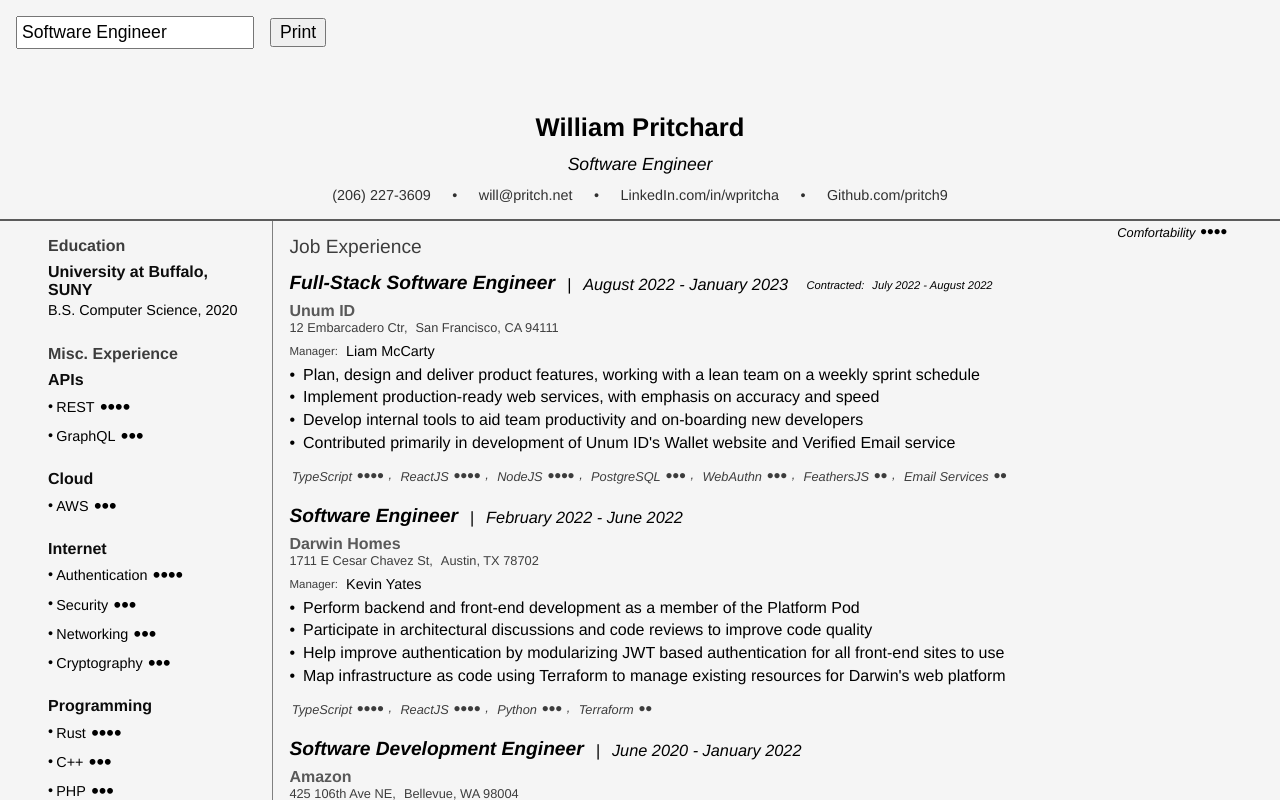
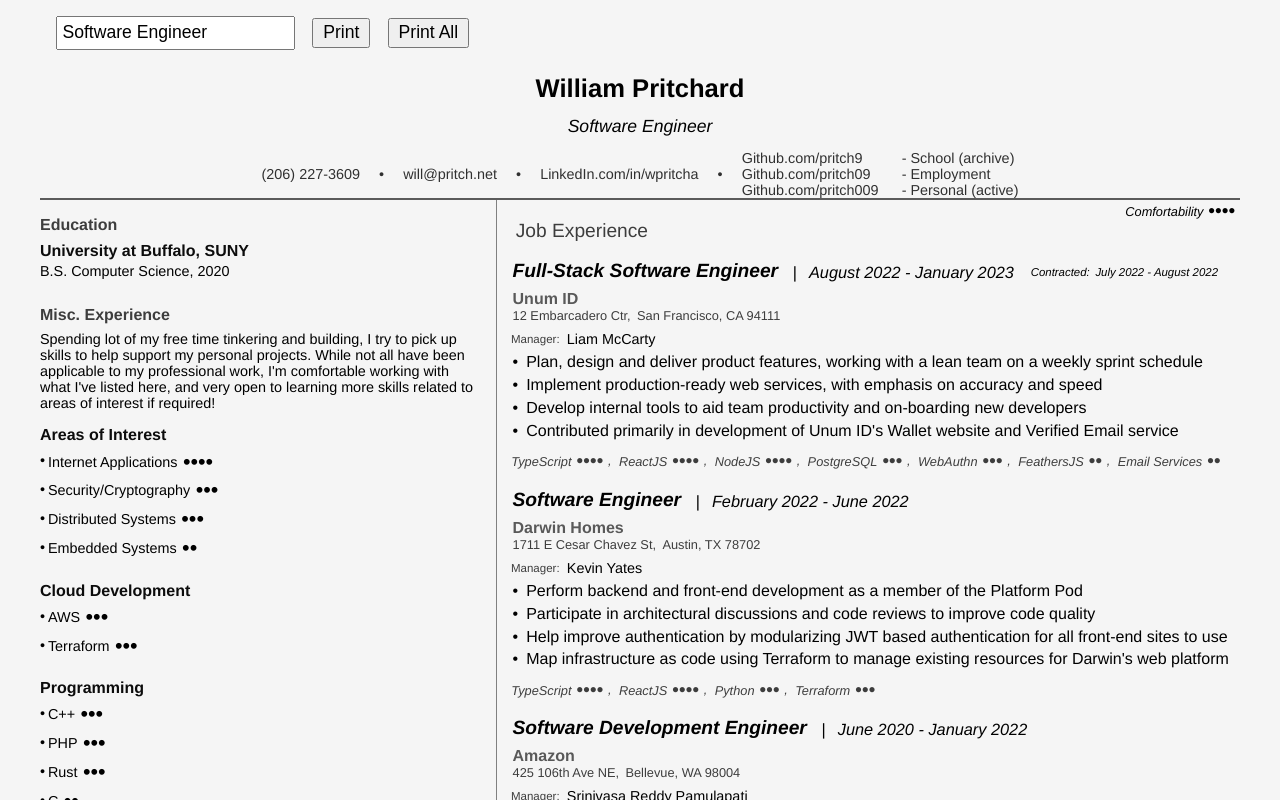
Before and after one commit to pritch9/react-portfolio, a React (Create React App) app: page / in a window 1280 px wide. Shown: the top 800 px of the page. Built offline with nearby package versions, Linux system fonts and the light colour scheme.

Commit message:
Bugs with the generator

```diff
--- a/src/app/App.module.scss
+++ b/src/app/App.module.scss
@@ -1,13 +1,15 @@
 #App {
   min-height: 100vh;
   max-width: 100%;
+  width: 1200px;
+  margin: 0 auto;
 
   display: flex;
   flex-direction: column;
 
+  overflow: hidden;
   @media print {
-      max-height: 11in;
-      min-height: 11in;
+    height: min-content;
   }
 
   #Content {
@@ -21,7 +23,7 @@
     }
 
     .SideBar {
-      flex: 1 1 max-content;
+      flex: 1 1 fit-content;
     }
   }
 }
--- a/src/app/App.tsx
+++ b/src/app/App.tsx
@@ -15,7 +15,7 @@
 	"PHP": 3,
 	"BASH": 2,
 	"OCaml": 1,
-	"Rust": 4,
+	"Rust": 3,
 	"REST": 4,
 	"GraphQL": 3,
 	"AWS": 3,
@@ -29,17 +29,20 @@
 	"Email Services": 2,
 	"WebAuthn": 3,
 	"Python": 3,
-	"Terraform": 2,
+	"Terraform": 3,
 	"Java": 4,
 	"Swift": 2,
 	"Distributed Systems": 3,
 	"Protobuf": 2,
 	"AngularJS": 2,
+	"NextJS": 2,
 	"Sass": 3,
 	"Authentication": 4,
-	"Security": 3,
+	"Security/Cryptography": 3,
 	"Networking": 3,
 	"Cryptography": 3,
+	'Embedded Systems': 2,
+	'Internet Applications': 4
 }
 
 /*
@@ -53,25 +56,24 @@
 ].flat();
  */
 
-const {name, title, contactInfo, education, miscExperience, achievements, experience, professionalSummary} = {
+const {name, title, contactInfo, education, miscExperience, miscExperienceDescription, achievements, experience, professionalSummary} = {
 	name: "William Pritchard",
 	title: "Software Engineer",
 	contactInfo: {
 		"Phone Number": "(206) 227-3609",
 		"Email Address": "will@pritch.net",
 		"LinkedIn": "LinkedIn.com/in/wpritcha",
-		"GitHub": "Github.com/pritch9",
+		"GitHub": ["Github.com/pritch9\t\t- School (archive)", "Github.com/pritch09\t- Employment", "Github.com/pritch009\t- Personal (active)"],
 	},
 	professionalSummary: '',
 	education: {
 		"University at Buffalo, SUNY": "B.S. Computer Science, 2020"
 	},
+	miscExperienceDescription: "Spending lot of my free time tinkering and building, I try to pick up skills to help support my personal projects.  While not all have been applicable to my professional work, I'm comfortable working with what I've listed here, and very open to learning more skills related to areas of interest if required!",
 	miscExperience: {
-		"Cloud": ["AWS"],
-		"Servers": ["Linux", "SQL"],
-		"APIs": ["REST", "GraphQL"],
-		"Internet": ["Security", "Authentication", "Networking", "Cryptography"],
-		"Programming": ["C", "ASM", "C++", "PHP", "BASH", "OCaml", "Rust"],
+		'Cloud Development': ["AWS", "Terraform"],
+		'Areas of Interest': ['Security/Cryptography', 'Embedded Systems', 'Distributed Systems', 'Internet Applications'],
+		'Programming': ["C", "C++", "PHP", "BASH", "Rust"],
 	},
 	achievements: {
 		"Boy Scouts of America": "Eagle Scout"
@@ -162,12 +164,12 @@
 			{
 				title: "PritchNet",
 				role: "Creator",
-				keywords: ["Rust", "Distributed Systems", "Protobuf"],
+				keywords: ["Rust", "Distributed Systems", "Protobuf", "NextJS", "PostgreSQL", "Terraform"],
 				bullets: [
 					"Proprietary, distributed, peer-to-peer network operating system",
 					"Generic application framework for building secure, reliable, and confidential applications",
 					"Cloud computing techniques leveraged to provide a scalable, fault-tolerant, and highly available network",
-					"Project website: https://pritch.net/"
+					"Project website (built with NextJS 13 beta): https://pritch.net/"
 				]
 			},
 			{
@@ -177,7 +179,7 @@
 					month: "August",
 					year: 2019
 				},
-				keywords: ["SQL", "AngularJS", "Sass", "TypeScript", "NodeJS"],
+				keywords: ["SQL", "TypeScript", "NodeJS"],
 				bullets: [
 					"Authentication API with permission-based security model",
 					"Automatic database creation with customization options for more advanced users",
@@ -194,7 +196,10 @@
 
 	const sidebarInfo = {
 		"Education": education,
-		"Misc. Experience": miscExperience,
+		"Misc. Experience": {
+			description: miscExperienceDescription,
+			experience: miscExperience
+		},
 		"Achievements": achievements
 	}
 
--- a/src/app/components/Experience.module.scss
+++ b/src/app/components/Experience.module.scss
@@ -10,7 +10,7 @@
 
   #Legend {
     display: flex;
-    font-size: 0.8rem;
+    font-size: 0.8em;
     position: absolute;
     top: 0;
     right: 0;
@@ -28,10 +28,10 @@
 
     > .Title {
       flex: 0 0 auto;
-      font-size: 1.2rem;
-      line-height: 1.2rem;
+      font-size: 1.2em;
+      line-height: 1.2em;
       width: 100%;
-      padding: 1rem 0 0.5rem 1rem;
+      padding: 1em 0 0.5em 1em;
       opacity: 0.75;
     }
 
@@ -60,18 +60,18 @@
       }
 
       > .TitleBar {
-        padding: 0.5rem 0 0.5rem 1rem;
-        --title-gap: 0.75rem;
+        padding: 0.5em 0 0.5em 1em;
+        --title-gap: 0.75em;
 
         .TitleContainer {
           flex: 1 0 fit-content;
           display: flex;
           flex-direction: column;
           align-items: flex-start;
-          gap: 0.5rem;
+          gap: 0.5em;
 
           & > .Title {
-            font-size: 1.2rem;
+            font-size: 1.2em;
             font-weight: bold;
             font-style: italic;
 
@@ -84,16 +84,16 @@
             & > .Title {
               grid-row: 2;
               grid-column: 1;
-              font-size: 1rem;
+              font-size: 1em;
               opacity: 0.85;
               font-weight: bold;
             }
 
             .Address {
-              $scale: 0.8rem;
+              $scale: 0.8em;
               font-size: $scale;
               display: flex;
-              gap: 0.5rem;
+              gap: 0.5em;
               align-items: end;
             }
           }
@@ -113,11 +113,11 @@
             .Contract {
               display: inline-flex;
               align-items: center;
-              gap: 0.5rem;
-              font-size: 0.7rem;
+              gap: 0.5em;
+              font-size: 0.7em;
 
-              padding: 0.15rem 0.4rem;
-              border-radius: 0.7rem;
+              padding: 0.15em 0.4em;
+              border-radius: 0.7em;
               justify-self: start;
               width: fit-content;
 
@@ -129,16 +129,16 @@
         }
       }
       .CompanyInfo {
-        padding: 0 1rem;
+        padding: 0 1em;
         display: flex;
-        gap: 1rem;
-        font-size: 0.9rem;
+        gap: 1em;
+        font-size: 0.9em;
 
         .Manager {
           flex: 0 0 auto;
           display: flex;
           align-items: center;
-          gap: 0.5rem;
+          gap: 0.5em;
 
           .Label {
             font-size: 0.8em;
@@ -160,7 +160,7 @@
         justify-content: stretch;
 
         > * {
-          padding: 0.5rem 1rem;
+          padding: 0.5em 1em;
         }
 
         .Keywords {
@@ -172,12 +172,12 @@
           opacity: 0.75;
           font-style: italic;
 
-          font-size: 0.8rem;
+          font-size: 0.8em;
 
           > * {
             display: inline-block;
             width: min-content;
-            padding: 0.15rem;
+            padding: 0.15em;
 
             &:not(:last-of-type) {
               &:after {
@@ -193,17 +193,17 @@
         display: flex;
         flex-direction: column;
         justify-content: start;
-        padding: 0.25rem 0 0 1rem;
-        font-size: 1rem;
+        padding: 0.25em 0 0 1em;
+        font-size: 1em;
 
         .Bullet {
           display: flex;
-          margin: 0.15rem 0;
+          margin: 0.15em 0;
 
           &:before {
             content: '•';
             display: inline-block;
-            padding: 0 0.5rem 0 0;
+            padding: 0 0.5em 0 0;
           }
         }
       }
--- a/src/app/components/ModMenu.module.scss
+++ b/src/app/components/ModMenu.module.scss
@@ -1,5 +1,5 @@
 #ModMenu {
-  padding: 1rem;
+  padding: 1em;
 
   display: flex;
   align-items: center;
@@ -9,16 +9,16 @@
   }
 
   > *:not(:first-child) {
-    margin-left: 1rem;
+    margin-left: 1em;
   }
 
   #Title {
-    padding: 0.25rem;
-    font-size: 1.1rem;
+    padding: 0.25em;
+    font-size: 1.1em;
   }
 
   #PrintButton {
-    font-size: 1.1rem;
-    padding: 0.15rem .5rem;
+    font-size: 1.1em;
+    padding: 0.15em .5em;
   }
 }
--- a/src/app/components/ModMenu.tsx
+++ b/src/app/components/ModMenu.tsx
@@ -1,26 +1,104 @@
 import styles from './ModMenu.module.scss'
-import {ChangeEvent, Dispatch, FC, FormEvent, SetStateAction} from 'react';
+import {ChangeEvent, Dispatch, FC, FormEvent, SetStateAction, useEffect, useState} from 'react';
 
 type ModMenuProps = {
     title: string,
     setTitle: Dispatch<SetStateAction<string>>
 }
 
+const combinations = [
+    ['', 'Senior ', 'Sr. '],
+    [['Full', ['-stack', ' Stack']], [['Back', 'Front'], ['-end', 'end', ' End']]],
+    ['', ' Software'],
+    [' '],
+    ['Engineer', 'Developer']
+];
+
+type StringCombo = Array<string | string[] | StringCombo>
+
+const flatStringCombos = (vals: StringCombo): string[] => {
+    return vals.map((vals) => {
+        if (typeof vals === 'string') return vals;
+        return calculateCombinations(vals)
+    }).flat()
+}
+
+const calculateCombinations = (combos: StringCombo): string[] => {
+    if (typeof combos === 'string') {
+        console.log('Combos is string: ', combos);
+        return [combos];
+    }
+    if (combos.length === 0) return [];
+
+    // is array
+    const [firstElement, ...remainingElements] = combos;
+
+    console.log('firstElement: ', firstElement, ', remainingElements: ', remainingElements);
+
+    if (!remainingElements || remainingElements.length === 0) {
+        return flatStringCombos([firstElement].flat());
+    }
+
+    const tail = calculateCombinations(remainingElements);
+    const prefixes = flatStringCombos([firstElement].flat())
+
+    if (tail.length === 0) return prefixes;
+
+    const results = prefixes
+        .map((prefix) => {
+            return tail.map((postfix: string) => `${prefix}${postfix}`)
+        })
+        .flat();
+
+    console.log('results: ', results);
+    return results;
+}
+
+const titles = [
+    ...[calculateCombinations(combinations)].flat()
+]
+
 const ModMenu: FC<ModMenuProps> = ({ title, setTitle }) => {
+    const [autoTitles, setAutoTitles] = useState<string[]|undefined>(undefined);
     const onChangeTitle = (event: ChangeEvent<HTMLInputElement>) => {
         console.log(`CHanging title to ${event.target.value}`)
         setTitle(event.target.value)
     }
 
-    const onPrint = (event: FormEvent) => {
-        event.preventDefault()
+    const onPrint = () => {
         window.print()
     }
 
-    return <form id={styles.ModMenu} onSubmit={onPrint} action='#'>
+    const onPrintAll = () => {
+        setAutoTitles(titles);
+        // console.log(titles);
+    }
+
+
+    useEffect(() => {
+        if (autoTitles && autoTitles.length >= 0) {
+            window.print();
+        }
+    }, [autoTitles]);
+
+    useEffect(() => {
+        if (autoTitles) {
+            if (autoTitles.length === 0) {
+                setAutoTitles(undefined);
+                return;
+            }
+
+            let [first] = autoTitles;
+            setTitle(first);
+            setAutoTitles((prevState) => prevState ? prevState.slice(1) : undefined);
+        }
+    }, [autoTitles, setTitle]);
+
+    return <div id={styles.ModMenu}>
         <input type='text' id={styles.Title} value={title} onChange={onChangeTitle} />
-        <button id={styles.PrintButton} type="submit">Print</button>
-    </form>
+        <button id={styles.PrintButton} onClick={onPrint} type="button">Print</button>
+        <button id={styles.PrintButton} onClick={onPrintAll} type="button">Print All</button>
+    </div>
 }
 
 export default ModMenu
--- a/src/app/components/SideBar.module.scss
+++ b/src/app/components/SideBar.module.scss
@@ -1,5 +1,5 @@
 #SideBar {
-  padding: 1rem 1rem var(--page-padding) var(--page-padding);
+  padding: 1em 1em var(--page-padding) var(--page-padding);
   box-sizing: border-box;
   border-right: 1px solid gray;
   position: relative;
@@ -19,15 +19,22 @@
     flex: 0 0 auto;
 
     &:not(:first-child) {
-      margin-top: 1rem;
+      margin-top: 1em;
     }
     > .Label {
       font-weight: bold;
       opacity: 0.75;
     }
 
+    .Description {
+      font-size: 0.9em;
+      padding: 0.5em 0;
+      width: fit-content;
+      box-sizing: border-box;
+    }
+
     .Segment {
-      padding: 0.5rem 0;
+      padding: 0.5em 0;
 
       > .Label {
         font-weight: bold;
@@ -35,14 +42,14 @@
       }
 
       > .Values {
-        padding: 0.2rem 0;
+        padding: 0.2em 0;
         font-size: 0.9em;
         .Value {
-          padding: 0.1rem 0;
+          padding: 0.1em 0;
           &:before {
             content: '•';
             font-weight: normal;
-            margin-right: 0.2rem;
+            margin-right: 0.2em;
           }
         }
       }
@@ -50,8 +57,7 @@
   }
 
   #DevelopedWithReact {
-    height: 1.5rem;
-    line-height: 1.5rem;
+    line-height: 1.5em;
     display: flex;
     align-items: center;
     justify-content: center;
@@ -59,7 +65,7 @@
     transform: scale(0.8);
 
     .ReactLogo {
-      height: 120%;
+      height: 1.8em;
       width: auto;
       filter: brightness(0);
     }
--- a/src/app/components/SideBar.tsx
+++ b/src/app/components/SideBar.tsx
@@ -5,19 +5,31 @@
 import {Scorable} from "./Scorable";
 import {SortByScore} from "../App";
 
+export type ExperienceSection = Record<string, string|string[]>
+
+export type ExperienceSectionWithDescription = {
+    experience: ExperienceSection,
+    description: string
+};
+
 export type SideBarProps = {
     className: string,
-    info: Record<string, Record<string, string|string[]>>
+    info: Record<string, ExperienceSectionWithDescription|ExperienceSection>
 }
 
-const MapSubSection: (subSection: [string, Record<string, string|string[]>], index: number) => JSX.Element = ([key, subSection], index) => {
+const MapSubSection: (subSection: [string, ExperienceSection | ExperienceSectionWithDescription], index: number) => JSX.Element = ([key, subSection], index) => {
+    const [experience, description] = ('description' in subSection && 'experience' in subSection)
+        ? [subSection.experience, subSection.description]
+        : [subSection, undefined]
+
     const Segments = Object
-        .entries(subSection)
+        .entries(experience)
         .sort()
         .map(MapSubSegment);
 
     return <div className={styles.Section} key={`ciss_${index}`}>
         <div className={styles.Label}>{key}</div>
+        { description && <div className={styles.Description}>{ description }</div> }
         { Segments }
     </div>
 }
--- a/src/app/components/TitleBar.module.scss
+++ b/src/app/components/TitleBar.module.scss
@@ -8,24 +8,25 @@
   align-items: center;
   box-sizing: border-box;
 
-  padding: var(--page-padding) 0.5rem calc(var(--page-padding) / 3) 0.5rem;
+  padding: var(--page-padding) 0.5em calc(var(--page-padding) / 3) 0.5em;
 
   border-bottom: 2px solid #000000A0;
+  padding-top: 0.5em;
 
   #Name {
-    font-size: 1.6rem;
+    font-size: 1.6em;
     font-weight: bold;
   }
 
   #Title {
-    font-size: 1.1rem;
+    font-size: 1.1em;
     font-style: italic;
-    padding: 0.75rem;
+    padding: 0.75em;
   }
 
   #ContactInfo {
     display: flex;
-    --gap: 3rem;
+    --gap: 3em;
     font-size: 0.9em;
     opacity: 0.8;
 
@@ -34,6 +35,7 @@
       &:not(:first-of-type) {
         &:before {
           content: '•';
+          margin: auto 0;
           width: var(--gap);
           text-align: center;
         }
@@ -43,7 +45,11 @@
         display: none;
       }
       .Value {
-
+        display: flex;
+        flex-direction: column;
+        justify-content: center;
+        align-items: stretch;
+        white-space: pre;
       }
     }
   }
--- a/src/app/components/TitleBar.tsx
+++ b/src/app/components/TitleBar.tsx
@@ -1,17 +1,30 @@
-import {FC} from "react"
+import {FC, useMemo} from "react"
 import styles from "./TitleBar.module.scss"
 
 export type TitleBarProps = {
     name: string,
     title: string
-    contactInfo: Record<string, string>
+    contactInfo: Record<string, string|string[]>
 }
 type ContactInfoProps = {
     item: string,
-    value: string
+    value: string|string[]
 }
 
-const ContactInfoItem: FC<ContactInfoProps> = ({ item, value }) => {
+const ContactInfoItem: FC<ContactInfoProps> = ({ item, value: valueOrValues }) => {
+    const value = useMemo(() => {
+        if (Array.isArray(valueOrValues)) {
+            return <>
+                {
+                    valueOrValues.map((value, index) => {
+                        return <div key={`cit_${item}_${index}`}>{value}</div>
+                    })
+                }
+            </>
+        }
+
+        return valueOrValues;
+    }, [valueOrValues])
     return <div className={styles.ContactInfoItem}>
         <div className={styles.Key}>{item}</div>
         <div className={styles.Value}>{value}</div>
@@ -25,7 +38,7 @@
         <div id={styles.ContactInfo}>
             {
                 Object.entries(contactInfo)
-                    .map(([item, value]: [string, string]) => {
+                    .map(([item, value]: [string, string|string[]]) => {
                         return <ContactInfoItem key={`contact-info-${item}`} item={item} value={value} />
                     })
             }
--- a/src/index.scss
+++ b/src/index.scss
@@ -24,13 +24,13 @@
   --grey-light: #dcdcdc;
   --grey: #c4c4c4;
 
-  --page-padding: 0.5in;
+  --page-padding: 0;
 }
 
 @media print {
   html {
     font-size: 12px;
-    line-height: 1.05rem;
+    line-height: 1.05em;
 
     * {
       box-shadow: none !important;
--- a/src/index.tsx
+++ b/src/index.tsx
@@ -3,6 +3,7 @@
 import './index.scss';
 import App from './app/App';
 import reportWebVitals from './reportWebVitals';
+import dotenv from 'dotenv';
 
 const root = ReactDOM.createRoot(
   document.getElementById('root') as HTMLElement
```
Also changed, not shown: 2 other files (tests, documents, lock files or other folders).
